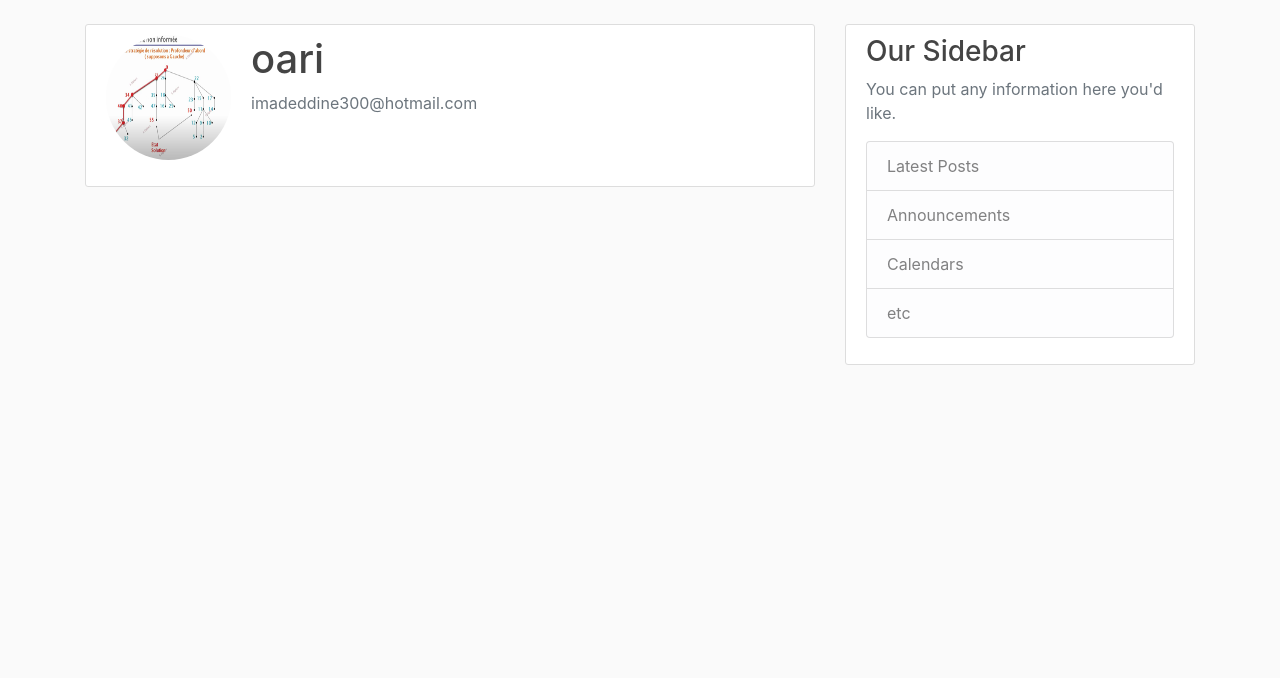
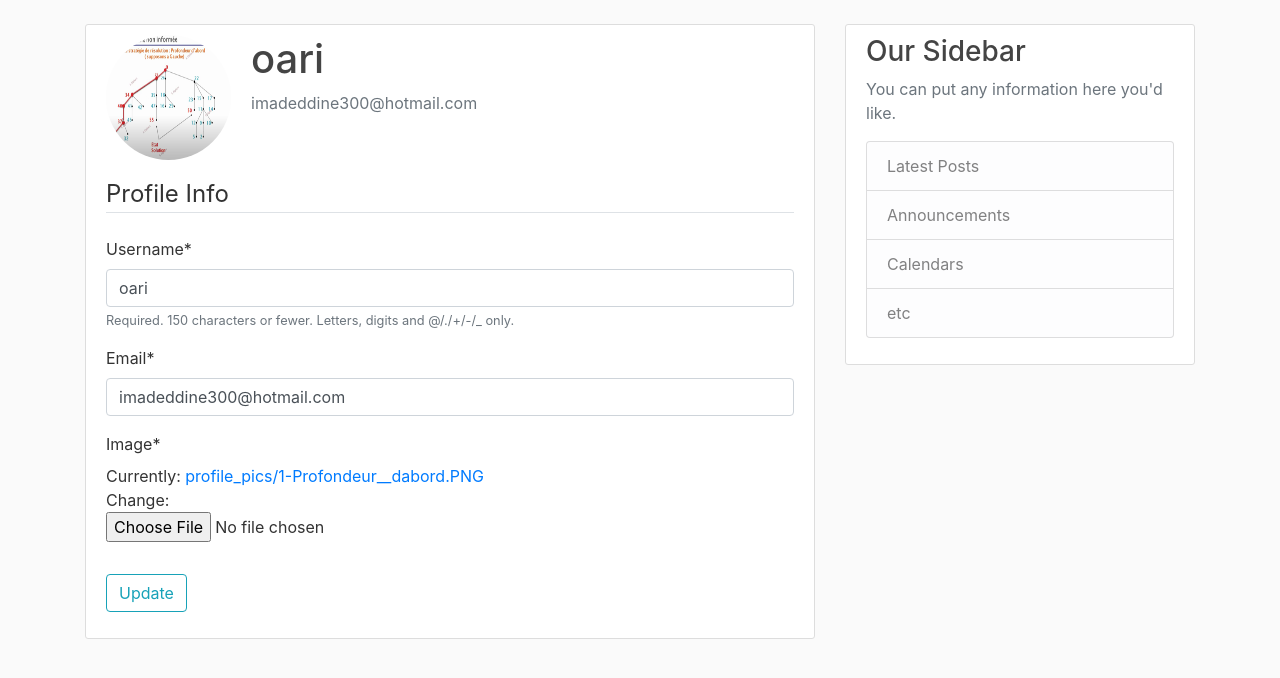
Before and after one commit to imedcherfaoui/Django-blog, a Django app: page /profile/ in a window 1280 px wide. Shown: the part 56-734 px from the top of the page. Run offline with Django 3.2, Linux system fonts and the light colour scheme; a user stored in the database is signed in; data comes from the database, SQL or seed files in the repository; both versions use the stored data as it was after the commit; some libraries are stand-ins or nearby versions.

Commit message:
Update user profile
Added user picture
Added username/email form to update user info
Added user pic next to user blogs @Home page

```diff
--- a/django_project/blog/templates/blog/home.html
+++ b/django_project/blog/templates/blog/home.html
@@ -4,6 +4,7 @@
 
 {% for post in posts %}
 <article class="media content-section">
+    <img class="rounded-circle article-img" src="{{ post.author.profile.image.url }}">
     <div class="media-body">
       <div class="article-metadata">
         <a class="mr-2" href="#">{{ post.author }}</a>
--- a/django_project/users/forms.py
+++ b/django_project/users/forms.py
@@ -3,11 +3,24 @@ from django.contrib.auth.models import User
 from django.contrib.auth.forms import UserCreationForm
 from django.forms import fields
 from django.forms.fields import EmailField
+from .models import Profile
 
 
-class UserRegisterFormm(UserCreationForm):
+class UserRegisterForm(UserCreationForm):
     email = forms.EmailField()
 
     class Meta:
         model = User
         fields = ['username', 'email', 'password1', 'password2']
+
+class UserUpdateForm(forms.ModelForm):
+    email = forms.EmailField()
+
+    class Meta:
+        model = User
+        fields = ['username', 'email']
+
+class ProfileUpdateForm(forms.ModelForm):
+    class Meta:
+        model = Profile
+        fields = ['image']
--- a/django_project/users/models.py
+++ b/django_project/users/models.py
@@ -1,5 +1,6 @@
 from django.db import models
 from django.contrib.auth.models import User
+from PIL import Image
 
 
 class Profile(models.Model):
@@ -8,3 +9,13 @@ class Profile(models.Model):
 
     def __str__(self):
         return f'{self.user.username} Profile'
+
+    def save(self):
+        super().save()
+
+        img = Image.open(self.image.path)
+
+        if img.height > 300 or img.width > 300:
+            output_size = (300, 300)
+            img.thumbnail(output_size)
+            img.save(self.image.path)
--- a/django_project/users/templates/users/profile.html
+++ b/django_project/users/templates/users/profile.html
@@ -9,7 +9,18 @@
           <h2 class="account-heading">{{ user.username }}</h2>
           <p class="text-secondary">{{ user.email }}</p>
         </div>
-      </div>
-      <!-- FORM HERE -->
+    </div>
+    <!-- FORM HERE -->
+        <form method="POST" enctype="multipart/form-data">
+            {% csrf_token %}
+            <fieldset class="form-group">
+                <legend class="border-bottom mb-4">Profile Info</legend>
+                {{ u_form|crispy }}
+                {{ p_form|crispy }}
+            </fieldset>
+            <div class="form-group">
+                <button class="btn btn-outline-info" type="submit">Update</button>
+            </div>
+        </form>
     </div>
 {% endblock content %}
--- a/django_project/users/views.py
+++ b/django_project/users/views.py
@@ -1,20 +1,38 @@
+from django.db import reset_queries
 from django.shortcuts import render, redirect
 from django.contrib import messages
-from .forms import UserRegisterFormm
+from .forms import UserRegisterForm, UserUpdateForm, ProfileUpdateForm
 from django.contrib.auth.decorators import login_required
+
 
 def register(request):
     if request.method == 'POST':
-        form = UserRegisterFormm(request.POST)
+        form = UserRegisterForm(request.POST)
         if form.is_valid():
             form.save()
             username = form.cleaned_data.get('username')
             messages.success(request, f'Your account has been created : {username} !')
             return redirect('login')
     else:
-        form = UserRegisterFormm()
+        form = UserRegisterForm()
     return render(request, 'users/register.html', {'form': form})
 
 @login_required
 def profile(request):
-    return render(request, 'users/profile.html')
+    if request.method == 'POST':
+        u_form = UserUpdateForm(request.POST, instance = request.user)
+        p_form = ProfileUpdateForm(request.POST, request.FILES, instance= request.user.profile)
+        if u_form.is_valid() and p_form.is_valid():
+            u_form.save()
+            p_form.save()
+            messages.success(request, f'Your account has been updated !')
+            return redirect('profile')
+    else:
+        u_form = UserUpdateForm(instance = request.user)
+        p_form = ProfileUpdateForm(instance= request.user.profile)
+
+    context = {
+        'u_form' : u_form,
+        'p_form' : p_form
+    }
+    return render(request, 'users/profile.html', context)
```
Also changed, not shown: django_project/db.sqlite3, django_project/media/profile_pics/1-Profondeur__dabord.PNG (added), django_project/media/profile_pics/A_star_algorithm.PNG (added), django_project/media/profile_pics/Cherfaoui_Imed.jpg, django_project/media/profile_pics/SWTB2356_7Tpxd2i.JPG (added), django_project/media/profile_pics/SWTB2356_kKK5FM4.JPG (added), 1 other file.
